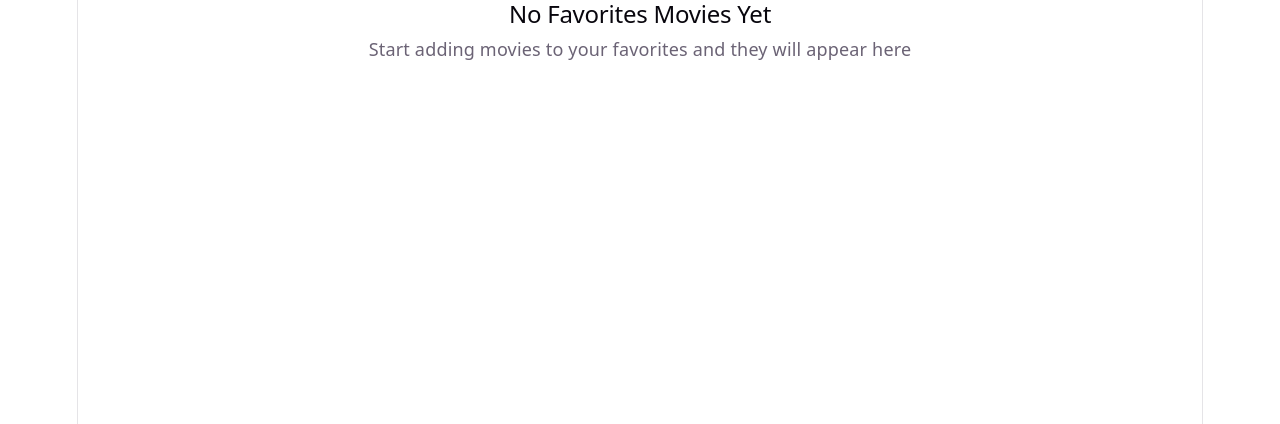
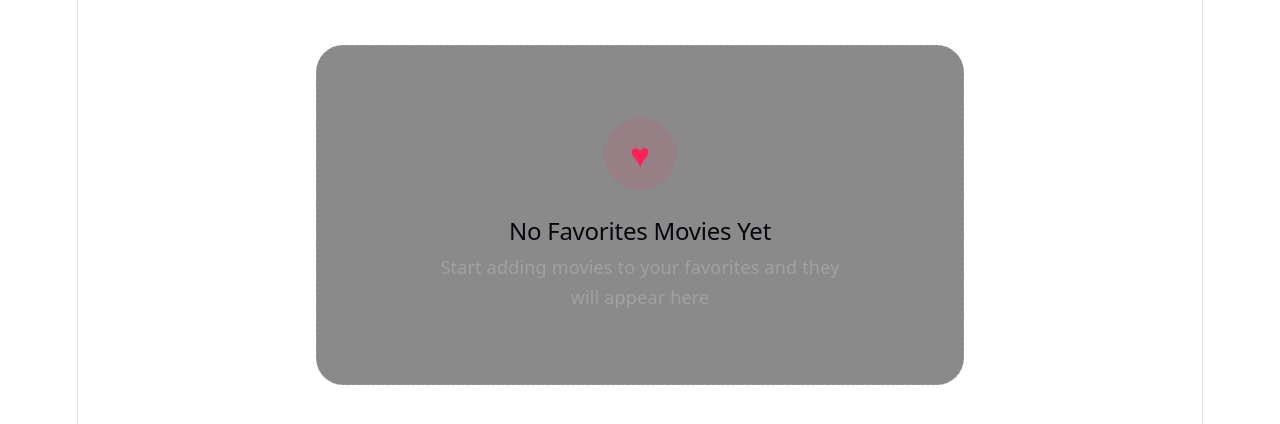
Before and after one commit to marklhester01dev/react-movieWeb-frontEnd, a React (Vite) app: page /favorites in a window 1280 px wide. Shown: the top 424 px of the page. Built offline with nearby package versions, Linux system fonts and the light colour scheme.

Commit message:
style(favorites): restyle empty state

```diff
--- a/src/pages/Favorites.jsx
+++ b/src/pages/Favorites.jsx
@@ -1,8 +1,15 @@
 function Favorite() {
   return (
-    <div className="favorites-empty">
-      <h2>No Favorites Movies Yet</h2>
-      <p>Start adding movies to your favorites and they will appear here</p>
+    <div className="mx-auto mt-10 flex max-w-xl flex-col items-center rounded-3xl border border-dashed border-white/15 bg-neutral-900/50 px-6 py-16 text-center sm:px-10">
+      <div className="mb-6 flex size-16 items-center justify-center rounded-full bg-rose-500/10 text-3xl text-rose-500">
+        ♥
+      </div>
+      <h2 className="text-2xl font-bold tracking-tight text-white">
+        No Favorites Movies Yet
+      </h2>
+      <p className="mt-3 max-w-sm text-base leading-relaxed text-neutral-400">
+        Start adding movies to your favorites and they will appear here
+      </p>
     </div>
   )
 }
```
